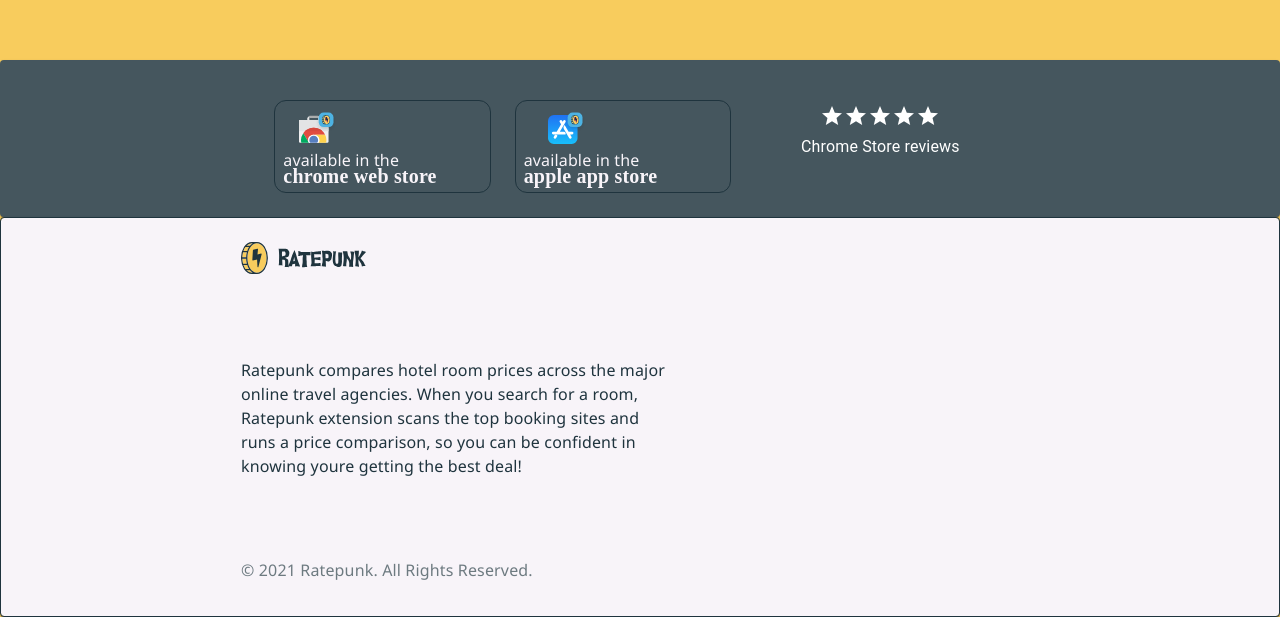
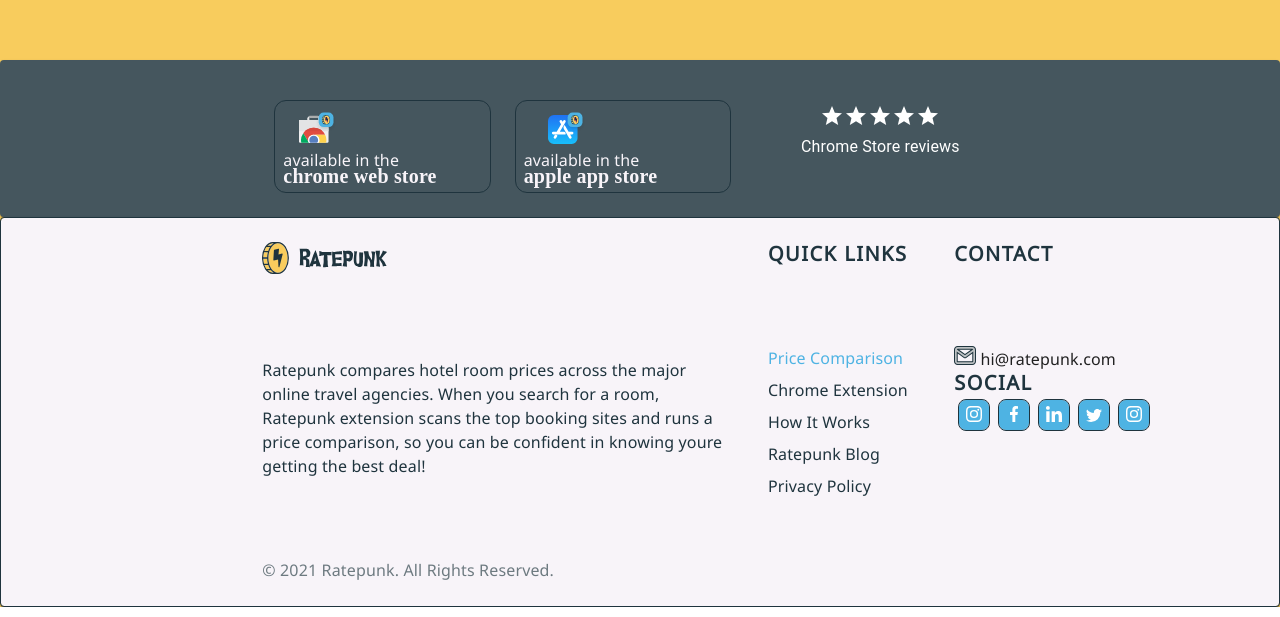
Before and after one commit to UrbanErrorist/RatePunk-Front-End-Task, a Next.js app: page / in a window 1280 px wide. Shown: the part 1841-2458 px from the top of the page. Built offline with nearby package versions, Linux system fonts and the light colour scheme; no server answers; a web font is replaced by a local one.

Commit message:
improv: Improvement in footer design.
- Improvement in footer design.
- Some other minor edits

```diff
--- a/src/components/footer.tsx
+++ b/src/components/footer.tsx
@@ -1,21 +1,28 @@
-import { Card, Grid, Typography } from '@mui/material';
+import {
+  Box,
+  Card,
+  Grid,
+  ListItemButton,
+  ListItemText,
+  Typography,
+} from '@mui/material';
 import { FC } from 'react';
 
 const Footer: FC = () => (
   <Card
     sx={{
-      height: { xs: 'auto', md: 400 },
       background: '#F8F4F9 0% 0% no-repeat padding-box',
       border: '1px solid #1F343E',
     }}>
     <Grid
-      lg={4}
+      lg={12}
       xs={10}
       container
-      sx={{ py: { xs: 3, md: 3 } }}
-      justifyContent={'space-between'}
-      mx={{ xs: 3, md: 30 }}>
-      <Grid item sx={{}}>
+      spacing={1}
+      sx={{ py: { xs: 3, md: 3 }, px: { xs: 2, md: 20 } }}
+      justifyContent={'space-around'}
+      mx={{ xs: 3, md: 10 }}>
+      <Grid item sx={{}} lg={6}>
         <Grid container direction={'column'}>
           <Grid item>
             <img src="/assets/logo.svg" alt="Kitty Katty!" />
@@ -42,6 +49,257 @@
           </Grid>
         </Grid>
       </Grid>
+
+      <Grid item sx={{}} lg={2}>
+        <Grid container direction={'column'}>
+          <Grid item>
+            <Typography
+              sx={{
+                color: '#1F343E',
+                font: 'normal normal bold 20px/24px Noto Sans',
+                textTransform: 'uppercase',
+                letterSpacing: '1.5px',
+              }}>
+              Quick Links
+            </Typography>
+          </Grid>
+          <Grid item pt={{ xs: 3, md: 10 }}>
+            <Typography
+              sx={{
+                color: '#4EB3E3',
+                font: 'normal normal normal 16px/24px Noto Sans',
+                pb: 1,
+                '&:hover': {
+                  cursor: 'pointer',
+                },
+              }}>
+              Price Comparison
+            </Typography>
+
+            <Typography
+              sx={{
+                color: '#1F343E',
+                font: 'normal normal normal 16px/24px Noto Sans',
+                pb: 1,
+                '&:hover': {
+                  cursor: 'pointer',
+                },
+              }}>
+              Chrome Extension
+            </Typography>
+
+            <Typography
+              sx={{
+                color: '#1F343E',
+                font: 'normal normal normal 16px/24px Noto Sans',
+                pb: 1,
+                '&:hover': {
+                  cursor: 'pointer',
+                },
+              }}>
+              How It Works
+            </Typography>
+
+            <Typography
+              sx={{
+                color: '#1F343E',
+                font: 'normal normal normal 16px/24px Noto Sans',
+                pb: 1,
+                '&:hover': {
+                  cursor: 'pointer',
+                },
+              }}>
+              Ratepunk Blog
+            </Typography>
+            <Typography
+              sx={{
+                color: '#1F343E',
+                font: 'normal normal normal 16px/24px Noto Sans',
+                pb: 1,
+                '&:hover': {
+                  cursor: 'pointer',
+                },
+              }}>
+              Privacy Policy
+            </Typography>
+          </Grid>
+        </Grid>
+      </Grid>
+
+      <Grid item sx={{}} lg={3}>
+        <Grid container direction={'column'}>
+          <Grid item>
+            <Typography
+              sx={{
+                color: '#1F343E',
+                font: 'normal normal bold 20px/24px Noto Sans',
+                textTransform: 'uppercase',
+                letterSpacing: '1.5px',
+              }}>
+              CONTACT
+            </Typography>
+          </Grid>
+          <Grid item pt={{ xs: 3, md: 10 }}>
+            <Typography
+              display={'inline'}
+              sx={{
+                color: '#4EB3E3',
+                font: 'normal normal normal 16px/24px Noto Sans',
+
+                '&:hover': {
+                  cursor: 'pointer',
+                },
+              }}>
+              <img src="/assets/email.svg" alt="email!" />
+            </Typography>
+            <Typography
+              sx={{ font: 'normal normal normal 16px/24px Noto Sans', pb: 1 }}
+              display={'inline'}>
+              {' '}
+              hi@ratepunk.com
+            </Typography>
+
+            <Grid item>
+              <Typography
+                sx={{
+                  color: '#1F343E',
+                  font: 'normal normal bold 20px/24px Noto Sans',
+                  textTransform: 'uppercase',
+                  letterSpacing: '1.5px',
+                }}>
+                SOCIAL
+              </Typography>
+
+              <Typography
+                display={'inline'}
+                sx={{
+                  color: '#4EB3E3',
+                  font: 'normal normal normal 16px/24px Noto Sans',
+
+                  '&:hover': {
+                    cursor: 'pointer',
+                  },
+                }}>
+                <Box
+                  sx={{
+                    width: '32px',
+                    height: '32px',
+                    m: 0.5,
+                    display: 'inline-block',
+
+                    background: '#4EB3E3 0% 0% no-repeat padding-box',
+                    border: '1px solid #1F343E',
+                    borderRadius: '8px',
+                    textAlign: 'center',
+                    justifyContent: 'center',
+                    alignItems: 'center',
+                    '&:hover': {
+                      cursor: 'pointer',
+                    },
+                  }}>
+                  <img
+                    style={{ top: 4, position: 'relative' }}
+                    src="/assets/instagram.svg"
+                    alt="email!"
+                  />
+                </Box>
+                <Box
+                  sx={{
+                    width: '32px',
+                    height: '32px',
+                    m: 0.5,
+                    display: 'inline-block',
+
+                    background: '#4EB3E3 0% 0% no-repeat padding-box',
+                    border: '1px solid #1F343E',
+                    borderRadius: '8px',
+                    textAlign: 'center',
+                    justifyContent: 'center',
+                    alignItems: 'center',
+                    '&:hover': {
+                      cursor: 'pointer',
+                    },
+                  }}>
+                  <img
+                    style={{ top: 4, position: 'relative' }}
+                    src="/assets/facebook.svg"
+                    alt="email!"
+                  />
+                </Box>
+                <Box
+                  sx={{
+                    width: '32px',
+                    height: '32px',
+                    m: 0.5,
+                    display: 'inline-block',
+
+                    background: '#4EB3E3 0% 0% no-repeat padding-box',
+                    border: '1px solid #1F343E',
+                    borderRadius: '8px',
+                    textAlign: 'center',
+                    justifyContent: 'center',
+                    alignItems: 'center',
+                    '&:hover': {
+                      cursor: 'pointer',
+                    },
+                  }}>
+                  <img
+                    style={{ top: 4, position: 'relative' }}
+                    src="/assets/linkedin.svg"
+                    alt="email!"
+                  />
+                </Box>
+                <Box
+                  sx={{
+                    width: '32px',
+                    height: '32px',
+                    m: 0.5,
+                    display: 'inline-block',
+
+                    background: '#4EB3E3 0% 0% no-repeat padding-box',
+                    border: '1px solid #1F343E',
+                    borderRadius: '8px',
+                    textAlign: 'center',
+                    justifyContent: 'center',
+                    alignItems: 'center',
+                    '&:hover': {
+                      cursor: 'pointer',
+                    },
+                  }}>
+                  <img
+                    style={{ top: 4, position: 'relative' }}
+                    src="/assets/twitter.svg"
+                    alt="email!"
+                  />
+                </Box>
+                <Box
+                  sx={{
+                    width: '32px',
+                    height: '32px',
+                    m: 0.5,
+                    display: 'inline-block',
+
+                    background: '#4EB3E3 0% 0% no-repeat padding-box',
+                    border: '1px solid #1F343E',
+                    borderRadius: '8px',
+                    textAlign: 'center',
+                    justifyContent: 'center',
+                    alignItems: 'center',
+                    '&:hover': {
+                      cursor: 'pointer',
+                    },
+                  }}>
+                  <img
+                    style={{ top: 4, position: 'relative' }}
+                    src="/assets/instagram.svg"
+                    alt="email!"
+                  />
+                </Box>
+              </Typography>
+            </Grid>
+          </Grid>
+        </Grid>
+      </Grid>
     </Grid>
   </Card>
 );
--- a/src/components/pluginStoreLinksBox.tsx
+++ b/src/components/pluginStoreLinksBox.tsx
@@ -33,6 +33,9 @@
               background: '#45565E 0% 0% no-repeat padding-box',
               border: '1px solid #1F343E',
               borderRadius: 3,
+              '&:hover': {
+                cursor: 'pointer',
+              },
             }}>
             <Grid container p={1}>
               <Grid item px={{ xs: 2, md: 2 }}>
@@ -73,6 +76,9 @@
               background: '#45565E 0% 0% no-repeat padding-box',
               border: '1px solid #1F343E',
               borderRadius: 3,
+              '&:hover': {
+                cursor: 'pointer',
+              },
             }}>
             <Grid container p={1}>
               <Grid item px={{ xs: 2, md: 3 }}>
--- a/src/components/referralTextBox.tsx
+++ b/src/components/referralTextBox.tsx
@@ -288,6 +288,12 @@
                     <Button
                       fullWidth
                       variant="contained"
+                      onClick={() => {
+                        navigator.clipboard.writeText(referralLink).then(() => {
+                          setOpen(true);
+                          setMessage('Copied to clipboard!');
+                        });
+                      }}
                       sx={{
                         height: { lg: '58px', xs: '56px' },
                         background: '#4EB3E3 0% 0% no-repeat padding-box',
```
